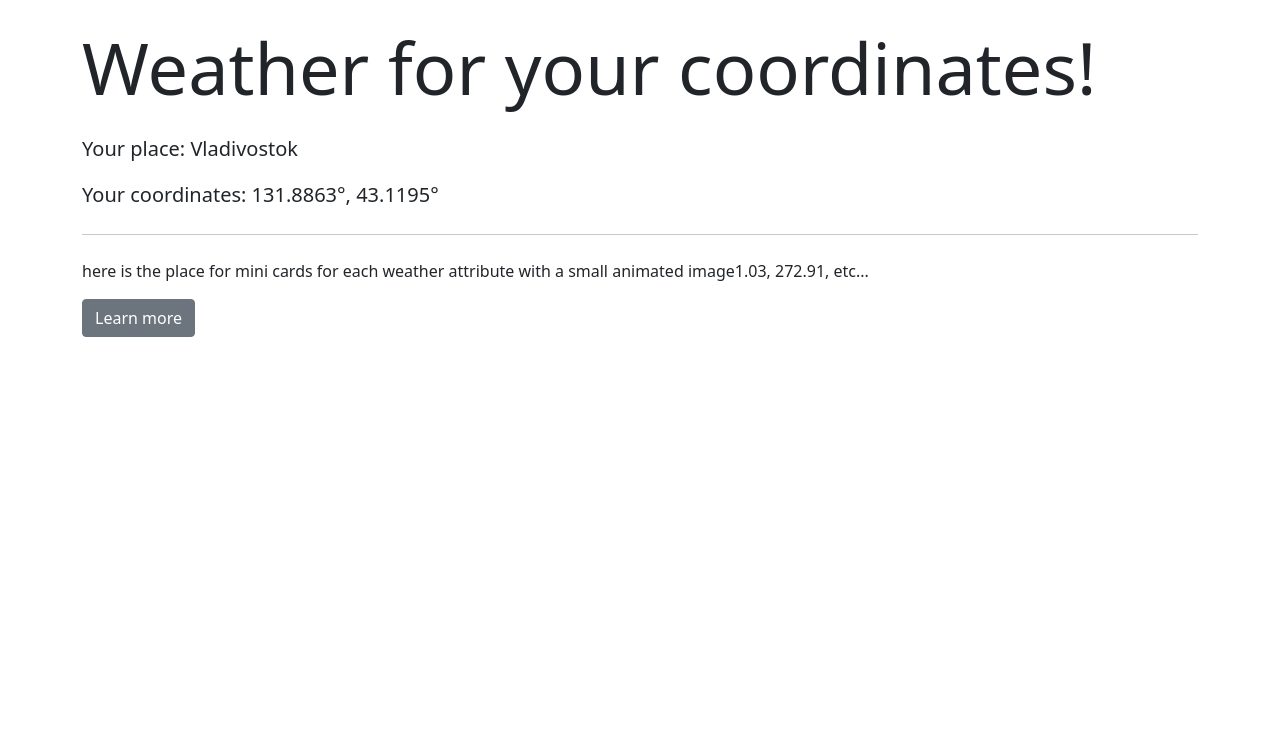
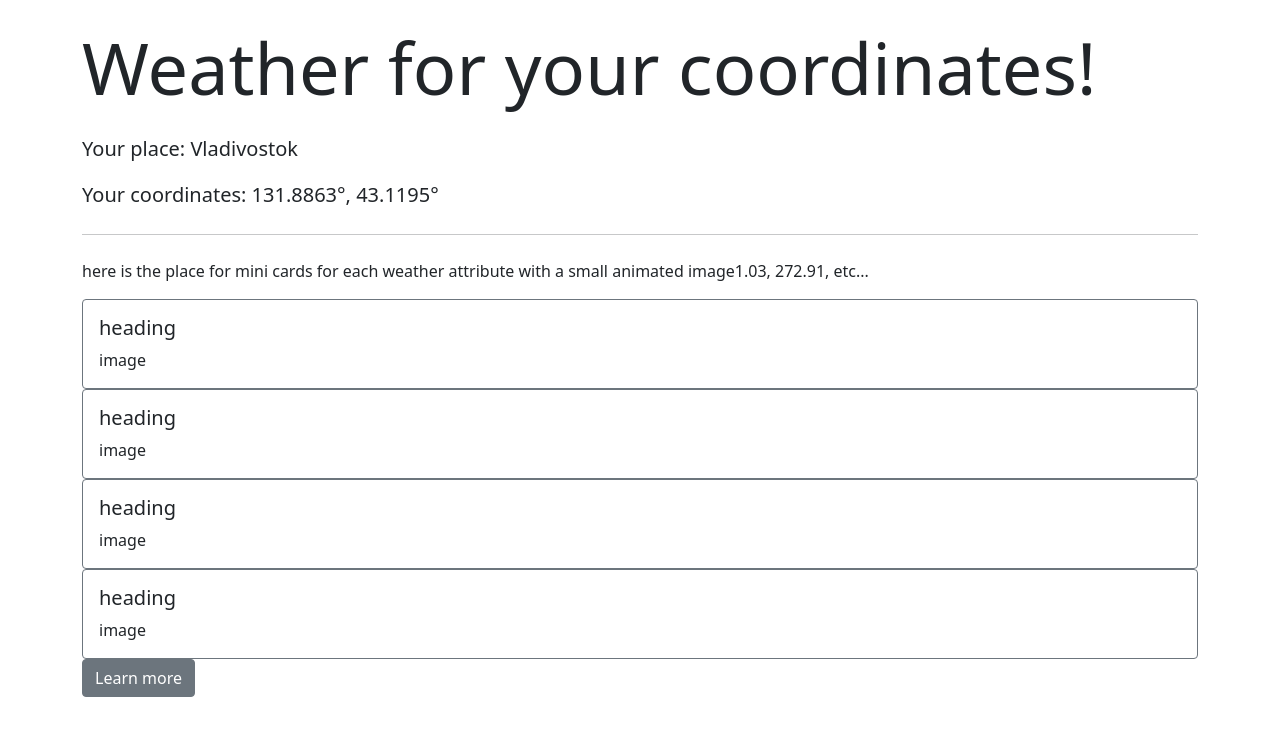
Before and after one commit to thatkit/weather-app-1-prod, a React (Create React App) app: page / in a window 1280 px wide. Shown: the top 736 px of the page. Built offline with nearby package versions, Linux system fonts and the light colour scheme.

Commit message:
card-tile component starting point

```diff
--- a/src/components/App/App.js
+++ b/src/components/App/App.js
@@ -1,6 +1,7 @@
 import React, { useState, useEffect } from 'react';
 import 'bootstrap/dist/css/bootstrap.min.css';
 import { Container, Jumbotron, Button } from 'reactstrap';
+import { Tile } from '../Tile/Tile'
 import db from '../../db.json'; // for develompent only
 // change coords from api
 
@@ -45,15 +46,6 @@ export const App = (props) => {
     }, []);
 
     return (
-        // <div>
-        //     <h1>Weather App</h1>
-        //     <h2>Build with React.js, Express.js with Open Weather API</h2>
-        //     <div>
-        //         <p>
-        //             {weather.main.temp}
-        //         </p>
-        //     </div>
-        // </div>
         <Container>
             <Jumbotron>
                 <h1 className="display-2 mt-4 mb-4">Weather for your coordinates!</h1>
@@ -69,6 +61,10 @@ export const App = (props) => {
 
                     {weather.wind.speed}, {weather.main.temp}, etc...
                 </p>
+                <Tile />
+                <Tile />
+                <Tile />
+                <Tile />
                 <Button color="secondary">Learn more</Button>
             </Jumbotron>
         </Container>
--- /dev/null
+++ b/src/components/Tile/Tile.js
@@ -0,0 +1,12 @@
+import React from 'react';
+import 'bootstrap/dist/css/bootstrap.min.css';
+import { Card, CardTitle, CardText } from 'reactstrap';
+
+export const Tile = (props) => {
+    return (
+    <Card body outline color="secondary">
+        <CardTitle tag="h5">heading</CardTitle>
+        <CardText>image</CardText>
+    </Card>
+    );
+}
```
Also changed, not shown: src/components/Footer/Footer.js (deleted), src/components/Header/Header.js (deleted).
